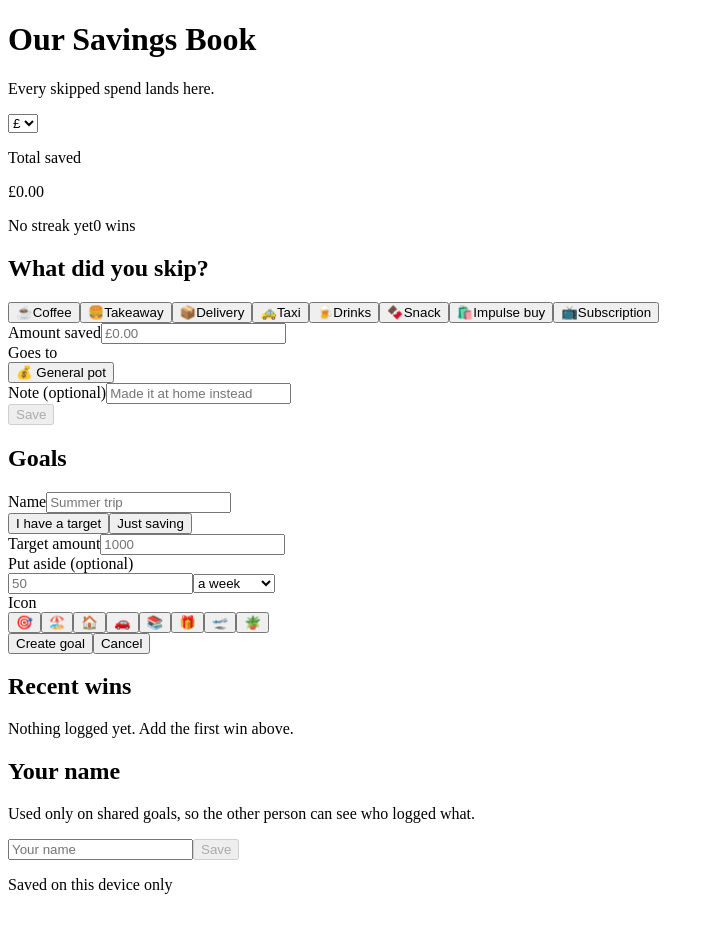
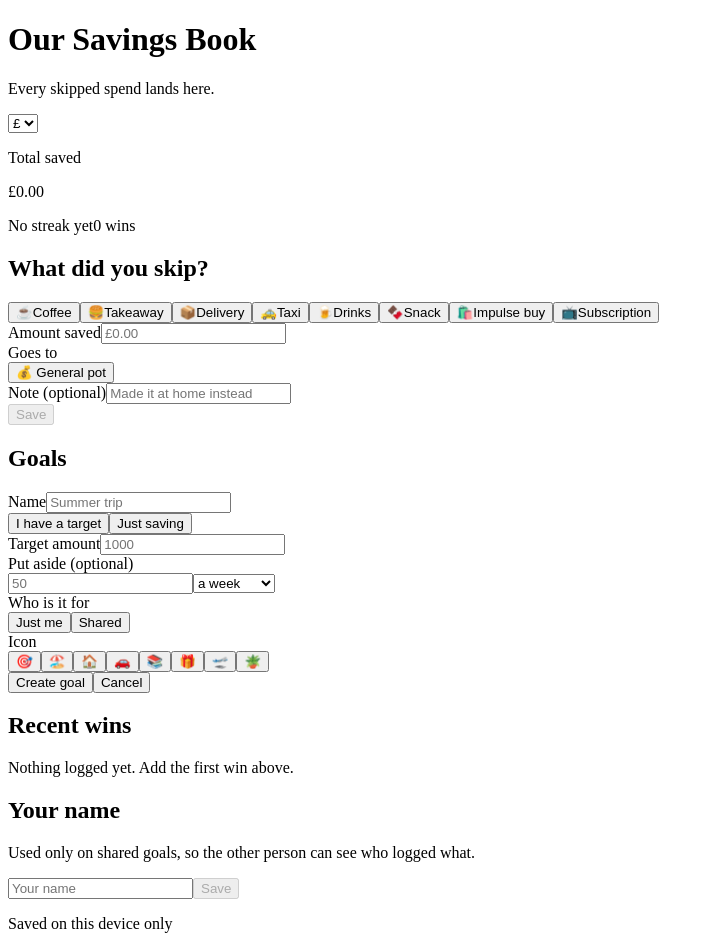
Before and after one commit to iiremozer/BudgetPlanner, a React (Vite) app: page / in a window 1280 px wide. Both pictures are taken after a click on the button "New goal". Shown: the whole page, without its empty margins (0-714 px from the left). Before the commit the page ends 910 px from the top, so only its background shows below. Built offline with nearby package versions, Linux system fonts and the light colour scheme; the HTML template or start-up script is replaced by a standard one.

Commit message:
Hedef kurarken ortak seçeneği, hedefsiz birikimde ad zorunlu değil

```diff
--- a/src/App.jsx
+++ b/src/App.jsx
@@ -128,7 +128,7 @@ export default function App() {
     }));
   }
 
-  function addGoal({ name, target, emoji, plan }) {
+  function addGoal({ name, target, emoji, plan, share }) {
     const now = new Date().toISOString();
     const goal = {
       id: makeId('g'),
@@ -136,7 +136,7 @@ export default function App() {
       target,
       emoji,
       plan: plan ?? null,
-      share: null,
+      share: share ?? null,
       createdAt: now,
       updatedAt: now,
     };
--- a/src/components/GoalList.jsx
+++ b/src/components/GoalList.jsx
@@ -2,7 +2,7 @@ import { useState } from 'react';
 import { formatMoney, parseAmount } from '../lib/money.js';
 import { goalProgress } from '../lib/savings.js';
 import { PERIOD_IDS, PERIODS, periodsNeeded, finishDate, ratePerWeek, weeksAtRate } from '../lib/pace.js';
-import { sortGoals } from '../lib/goals.js';
+import { sortGoals, uniqueGoalName } from '../lib/goals.js';
 import { formatCode, makeBookCode, normalizeCode } from '../lib/code.js';
 import Jar from './Jar.jsx';
 
@@ -53,6 +53,7 @@ export default function GoalList({
   const [perPeriod, setPerPeriod] = useState('');
   const [period, setPeriod] = useState('week');
   const [emoji, setEmoji] = useState(EMOJIS[0]);
+  const [shareOnCreate, setShareOnCreate] = useState(false);
   const [error, setError] = useState('');
 
   const targetValue = hasTarget ? parseAmount(target) : 0;
@@ -76,25 +77,29 @@ export default function GoalList({
     setPeriod('week');
     setHasTarget(true);
     setEmoji(EMOJIS[0]);
+    setShareOnCreate(false);
     setError('');
     setOpen(false);
   }
 
   function submit() {
     const trimmed = name.trim();
-    if (!trimmed) {
+    // Hedefsiz birikimde ad zorunlu değil; adsız kalırsa kendimiz veririz.
+    const finalName = trimmed || (hasTarget ? '' : uniqueGoalName('Savings', goals));
+    if (!finalName) {
       setError('Give the goal a name.');
       return;
     }
     if (hasTarget && (targetValue === null || targetValue <= 0)) {
-      setError('Enter a target amount, or switch to open-ended.');
+      setError('Enter a target amount, or switch to just saving.');
       return;
     }
     onAdd({
-      name: trimmed,
+      name: finalName,
       target: hasTarget ? targetValue : 0,
       emoji,
       plan: hasTarget && perValue ? { perPeriod: perValue, period } : null,
+      share: shareOnCreate ? { code: makeBookCode() } : null,
     });
     reset();
   }
@@ -163,10 +168,10 @@ export default function GoalList({
                 </button>
                 <button
                   type="button"
-                  className="link"
+                  className={`share-btn${goal.share ? ' share-btn-on' : ''}`}
                   onClick={() => setOpenShare(openShare === goal.id ? null : goal.id)}
                 >
-                  {goal.share ? 'Sharing' : 'Share'}
+                  {goal.share ? '👥 Shared' : '👥 Share'}
                 </button>
                 <button type="button" className="link" onClick={() => onRemove(goal.id)}>
                   Remove
@@ -264,13 +269,13 @@ export default function GoalList({
         <div className="stack" style={{ marginTop: goals.length ? 18 : 0 }}>
           <div>
             <label className="field-label" htmlFor="goal-name">
-              Name
+              {hasTarget ? 'Name' : 'Name (optional)'}
             </label>
             <input
               id="goal-name"
               className="control"
               type="text"
-              placeholder="Summer trip"
+              placeholder={hasTarget ? 'Summer trip' : 'Savings'}
               value={name}
               maxLength={40}
               onChange={(e) => setName(e.target.value)}
@@ -346,6 +351,33 @@ export default function GoalList({
           ) : null}
 
           <div>
+            <span className="field-label">Who is it for</span>
+            <div className="segmented">
+              <button
+                type="button"
+                className="segment"
+                aria-pressed={!shareOnCreate}
+                onClick={() => setShareOnCreate(false)}
+              >
+                Just me
+              </button>
+              <button
+                type="button"
+                className="segment"
+                aria-pressed={shareOnCreate}
+                onClick={() => setShareOnCreate(true)}
+              >
+                Shared
+              </button>
+            </div>
+            {shareOnCreate ? (
+              <p className="preview">
+                You will get a code to send. Only this goal leaves your phone.
+              </p>
+            ) : null}
+          </div>
+
+          <div>
             <span className="field-label">Icon</span>
             <div className="chips">
               {EMOJIS.map((e) => (
--- a/src/lib/goals.js
+++ b/src/lib/goals.js
@@ -53,3 +53,14 @@ export function primaryGoal(goals = [], entries = []) {
   if (sorted.length === 0) return null;
   return sorted.find((goal) => !goalProgress(goal, entries).complete) ?? sorted[0];
 }
+
+/** Adsız hedeflere çakışmayan bir ad verir: "Savings", "Savings 2", … */
+export function uniqueGoalName(base, goals = []) {
+  const taken = new Set(
+    goals.map((g) => (typeof g?.name === 'string' ? g.name.trim().toLowerCase() : ''))
+  );
+  if (!taken.has(base.toLowerCase())) return base;
+  let n = 2;
+  while (taken.has(`${base} ${n}`.toLowerCase())) n += 1;
+  return `${base} ${n}`;
+}
```
Also changed, not shown: src/styles.css (+17 -0 lines), 1 other file (tests, documents, lock files or other folders).
